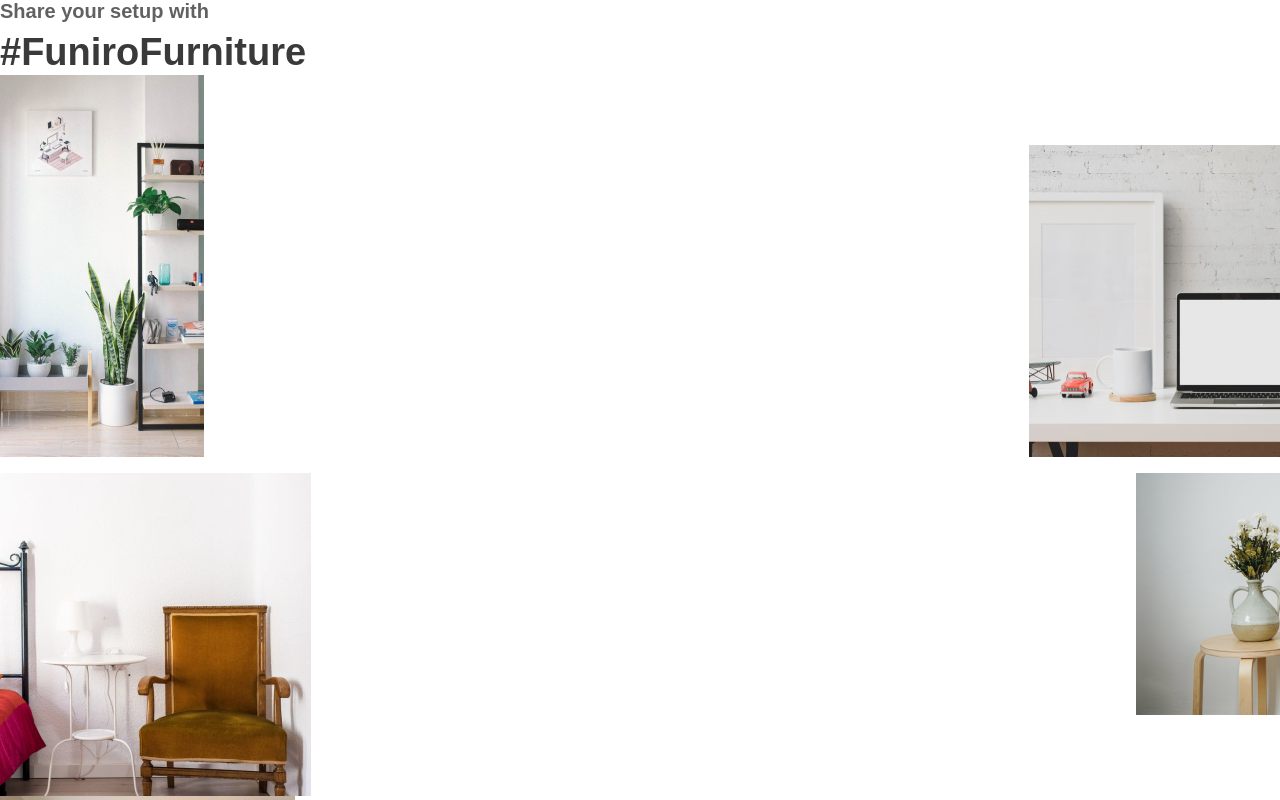
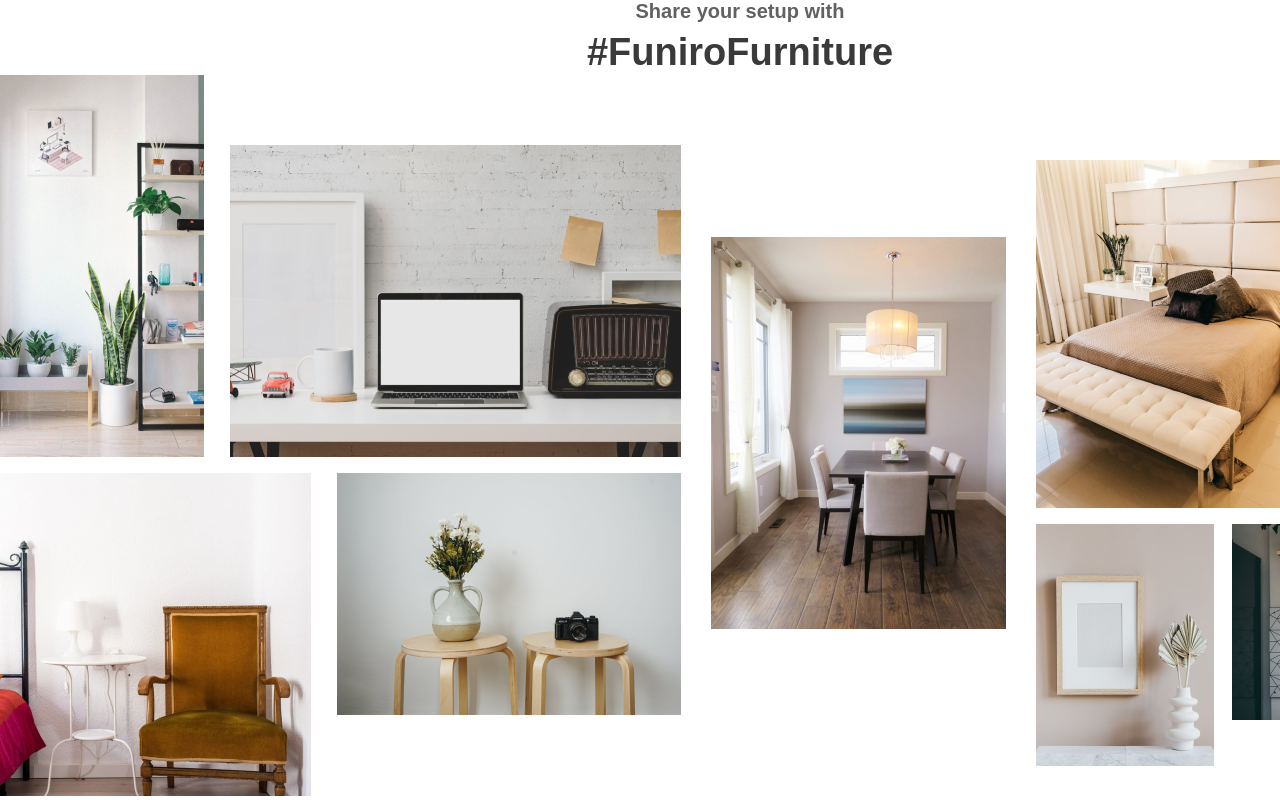
Before and after one commit to Yanochka09/Flexbox, a plain HTML site: page index.html in a window 1280 px wide. Shown: the top 800 px of the page. Drawn offline with Linux system fonts and the light colour scheme.

Commit message:
Скорректировала основную структуру

```diff
--- a/index.html
+++ b/index.html
@@ -12,15 +12,18 @@
 <body>
     <section class="header">
         <div class="container">
-            <div class="flex-title">
-                <span>Share your setup with</span>
-                <h2>#FuniroFurniture</h2>
+            <div class="header-flex">
+                <div class="title">
+                    <span>Share your setup with</span>
+                     <h2>#FuniroFurniture</h2>
+                </div>
             </div>
         </div>
     </section>
-    <section class="main-img">
+    <section class="main">
         <div class="container">
-            <div class="left-img">
+            <div class="main-title-text">
+            <div class="left-img-flex">
                 <div class="top-left-img">
                     <img src="img/img.png" alt="img">
                     <img src="img/img2.png" alt="img2">
@@ -30,12 +33,12 @@
                     <img src="img/img4.png" alt="img4">
                 </div>
             </div>
-            <div class="center-img">
+            <div class="center-img-flex">
                 <div class="center-right-img">
                     <img src="img/img5.png" alt="img5">
                 </div>
             </div>
-            <div class="right-img">
+            <div class="right-img-flex">
                 <div class="top-right-img">
                     <img src="img/img6.png" alt="img6">
                     <img src="img/img7.png" alt="img7">
@@ -45,6 +48,7 @@
                     <img src="img/img9.png" alt="img9">
                 </div>
             </div>
+            </div>
         </div>
     </section>
 </body>
```
